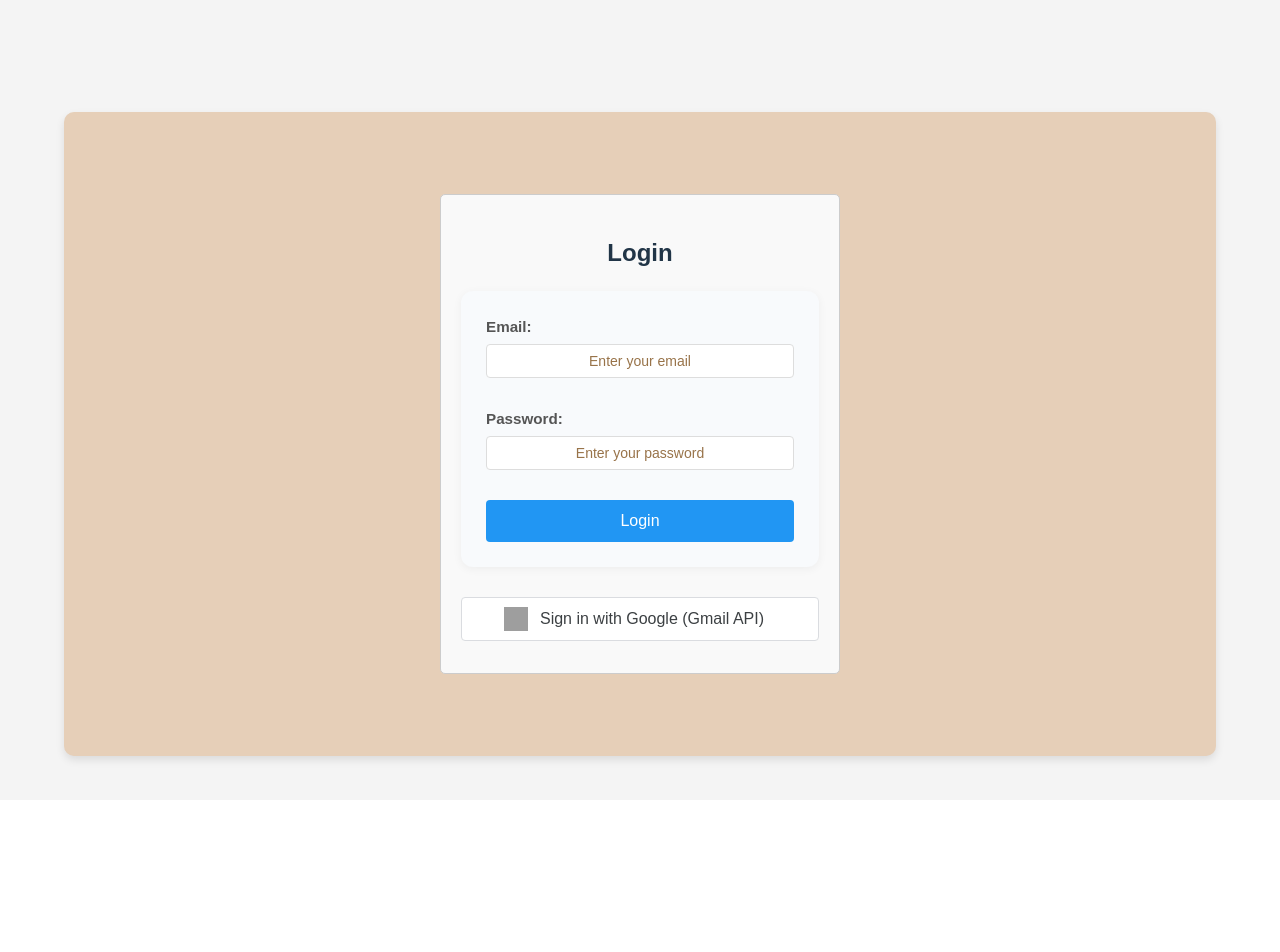
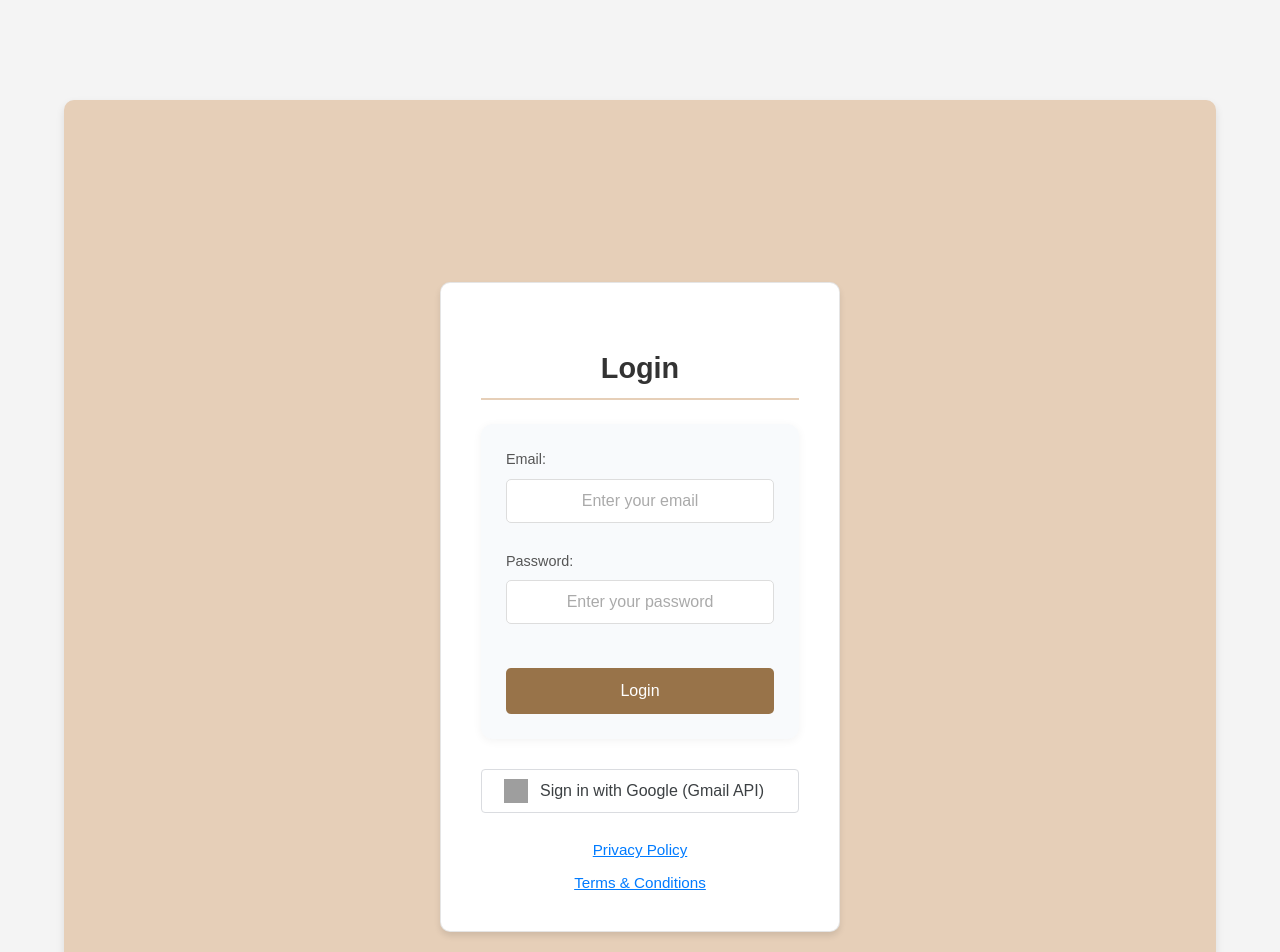
Before and after one commit to KaustubhBE/SalarySlips_Automation, a React (Vite) app in the folder frontend/: page /login in a window 1280 px wide. Shown: the top 952 px of the page. Before the commit the page ends 800 px from the top, so only its background shows below. Built offline with nearby package versions, Linux system fonts and the light colour scheme; no server answers; grey boxes are pictures that could not be loaded.

Commit message:
meet the compilance policy with google

```diff
--- a/frontend/src/Dashboard.jsx
+++ b/frontend/src/Dashboard.jsx
@@ -1,9 +1,7 @@
 import React, { useState, useEffect } from 'react';
 import axios from 'axios';
+import { getApiUrl, ENDPOINTS } from './config';
 import './Dashboard.css'; // Import the CSS file
-
-// Base URL for API calls
-const API_BASE_URL = process.env.REACT_APP_API_URL || 'http://localhost:5000';
 
 // Define available permissions for the two main activities
 const PERMISSIONS = {
@@ -54,7 +52,7 @@ function Dashboard() {
 
   const fetchUsers = async () => {
     try {
-      const response = await axios.get(`${API_BASE_URL}/api/get_users`, {
+      const response = await axios.get(getApiUrl(ENDPOINTS.GET_USERS), {
         withCredentials: true,
         headers: {
           'Content-Type': 'application/json',
@@ -84,7 +82,7 @@ function Dashboard() {
   const handleAddUser = async (e) => {
     e.preventDefault();
     try {
-      const response = await axios.post(`${API_BASE_URL}/api/add_user`,
+      const response = await axios.post(getApiUrl(ENDPOINTS.ADD_USER),
         {
           username,
           email,
@@ -123,7 +121,7 @@ function Dashboard() {
 
   const handleDeleteUser = async (userId) => {
     try {
-      const response = await axios.post(`${API_BASE_URL}/api/delete_user`,
+      const response = await axios.post(getApiUrl(ENDPOINTS.DELETE_USER),
         { user_id: userId },
         {
           withCredentials: true,
@@ -145,7 +143,7 @@ function Dashboard() {
 
   const handleRoleChange = async (userId, newRole) => {
     try {
-      const response = await axios.post(`${API_BASE_URL}/api/update_role`,
+      const response = await axios.post(getApiUrl(ENDPOINTS.UPDATE_ROLE),
         {
           user_id: userId,
           role: newRole
@@ -170,7 +168,7 @@ function Dashboard() {
 
   const handleUpdatePermissions = async (userId, updatedPermissions) => {
     try {
-      const response = await axios.post(`${API_BASE_URL}/api/update_permissions`,
+      const response = await axios.post(getApiUrl('update_permissions'),
         {
           user_id: userId,
           permissions: updatedPermissions
--- a/frontend/src/Login.css
+++ b/frontend/src/Login.css
@@ -109,6 +109,45 @@
   text-align: center;
 }
 
+
+.login-links-container {
+  display: flex;
+  flex-direction: column;
+  align-items: center;
+}
+
+.login-links-container button {
+  background: transparent !important;
+  background: none;
+  border: none;
+  color: #007bff;
+  text-decoration: underline;
+  cursor: pointer;
+  font-size: 0.95rem;
+  padding: 0;
+  transition: color 0.2s;
+  box-shadow: none !important;
+}
+
+.login-link-btn {
+  background: transparent !important;
+  border: none;
+  color: #007bff;
+  text-decoration: underline;
+  cursor: pointer;
+  font-size: 0.95rem;
+  margin-bottom: 4px;
+  padding: 0;
+  transition: color 0.2s;
+  box-shadow: none !important;
+}
+
+.login-links-container button:hover,
+.login-links-container button:focus,
+.login-links-container button:active {
+  color: #0056b3;
+}
+
 @media screen and (max-width: 480px) {
   .login-container {
     margin: 100px 1rem;
@@ -123,4 +162,19 @@
   .login-container button {
     font-size: 0.95rem;
   }
+
+  .google-signin-btn {
+    font-size: 0.95rem;
+    min-width: 180px;
+    padding: 0 12px 0 8px;
+    height: 38px;
+  }
+  .google-signin-logo {
+    width: 20px;
+    height: 20px;
+    margin-right: 8px;
+  }
+  .login-link-btn {
+    font-size: 0.9rem;
+  }
 }
--- a/frontend/src/Login.jsx
+++ b/frontend/src/Login.jsx
@@ -3,6 +3,7 @@ import axios from 'axios';
 import { useNavigate } from 'react-router-dom';
 import { useAuth } from './Components/AuthContext';
 import { getApiUrl } from './config.js';
+import "./Login.css"
 
 function Login({ onLogin }) {
   const [email, setEmail] = useState('');
@@ -299,6 +300,21 @@ function Login({ onLogin }) {
         />
         Sign in with Google (Gmail API)
       </button>
+      {/* Privacy Policy and Terms & Conditions links */}
+      <div className="login-links-container">
+        <button
+          type="button"
+          onClick={() => navigate('/privacy-policy')}
+        >
+          Privacy Policy
+        </button>
+        <button
+          type="button"
+          onClick={() => navigate('/terms-and-conditions')}
+        >
+          Terms & Conditions
+        </button>
+      </div>
     </div>
   );
 }
```
